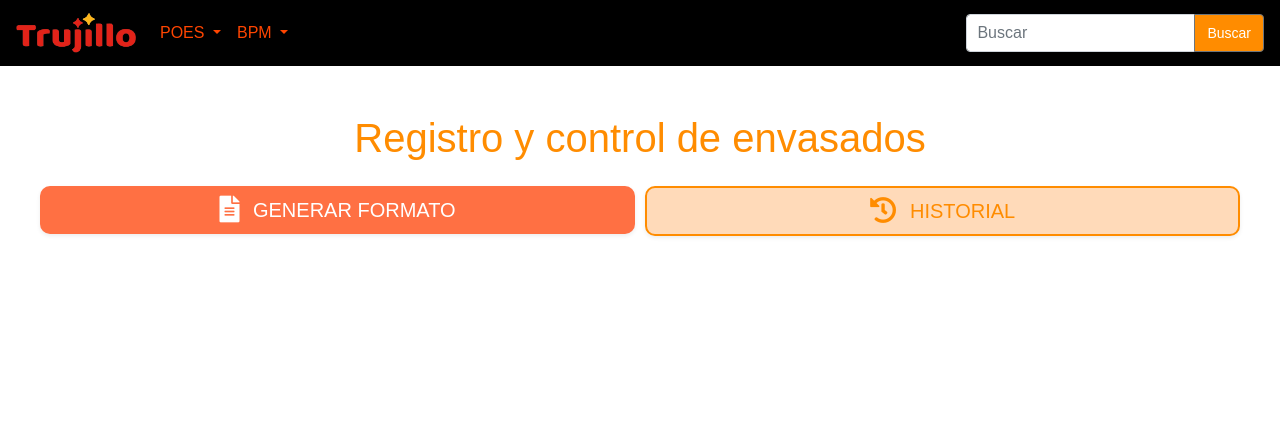
After one commit to robcartome/INGRESO-DE-FORMATOS-EN-PRODUCCI-N, a Flask app: page /control_envasados/ in a window 1280 px wide. The commit adds this page. Shown: the top 436 px of the page. Run offline with Flask 3, Linux system fonts and the light colour scheme; data that the repository does not hold is empty; some libraries are stand-ins or nearby versions.

Commit message:
envasados

```diff
--- a/Vistas.sql
+++ b/Vistas.sql
@@ -155,6 +155,5 @@ LEFT JOIN
 JOIN
     condiciones_ambientales ca ON ca.idcondicionambiental = d.fk_idcondicion_ambiental;
 
-DROP VIEW v_detalle_control_CA
 
-SELECT * FROM v_detalle_control_CA
+SELECT * FROM public.registros_controles_envasados
--- a/app.py
+++ b/app.py
@@ -6,6 +6,7 @@ from routes.lavado_manos import lavadoMano
 from routes.control_general_personal import controlGeneral
 from routes.kardex import kardex
 from routes.control_condiciones_ambientales import condiciones_ambientales
+from routes.registro_control_envasados import controlEnvasados
 
 app = Flask(__name__)
 
@@ -15,6 +16,7 @@ app.register_blueprint(lavadoMano, url_prefix = "/lavado_Manos")
 app.register_blueprint(controlGeneral, url_prefix='/control_general')
 app.register_blueprint(kardex, url_prefix='/kardex')
 app.register_blueprint(condiciones_ambientales, url_prefix='/condiciones_ambientales')
+app.register_blueprint(controlEnvasados, url_prefix='/control_envasados')
 
 # Definiendo la ruta por defecto
 @app.route('/')
--- /dev/null
+++ b/routes/registro_control_envasados.py
@@ -0,0 +1,58 @@
+import os
+
+from flask import Blueprint, render_template, request, jsonify
+from connection.database import execute_query
+from datetime import datetime
+from collections import defaultdict
+from  .utils.helpers import image_to_base64
+from  .utils.helpers import generar_reporte
+
+########## PARA REGISTRO Y CONTROL DE ENVASADOS ###################################################################################
+
+controlEnvasados = Blueprint('control_envasados', __name__)
+
+@controlEnvasados.route('/', methods=['GET', 'POST'])
+def control_envasados():
+    if request.method == 'GET':
+        try:
+            # Obtener a los trabajadores
+            query_registros_envasados = """SELECT * FROM registros_controles_envasados"""
+            control_envasados = execute_query(query_registros_envasados)
+
+            return render_template('registro_control_envasados.html', control_envasados=control_envasados)
+
+        except Exception as e:
+            print(f"Error al obtener datos: {e}")
+            return render_template('registro_control_envasados.html')
+
+    elif request.method == 'POST':
+        try:
+            # Obtener datos del formulario
+            fechaLavado = request.form.get('fechaLavado')
+            horaLavado = request.form.get('horaLavado')
+            selectTrabajador = request.form.get('selectTrabajador')
+
+            # Verificar si hay un formato 'CREADO' para el tipo de formato 2
+            query_formatos = "SELECT idlavadomano FROM lavadosmanos WHERE fk_idtipoformatos = 2 AND estado = 'CREADO'"
+            formato = execute_query(query_formatos)
+
+            if not formato:
+                return jsonify({'status': 'error', 'message': 'No se encontró un formato válido para registrar el lavado de manos.'}), 400
+
+            try:
+                # Insertar lavado de manos
+                query_insertar_trabajador = """
+                    INSERT INTO detalle_lavados_manos (fecha, hora, fk_idtrabajador, fk_idlavadomano)
+                    VALUES (%s, %s, %s, %s);
+                """
+
+                execute_query(query_insertar_trabajador, (fechaLavado, horaLavado, selectTrabajador, formato[0]['idlavadomano']))
+            except Exception as e:
+                # Convertir el mensaje de error a string
+                return jsonify({'status': 'error', 'message': str(e)}), 500
+
+            return jsonify({'status': 'success', 'message': 'Lavado de manos registrado.'}), 200
+
+        except Exception as e:
+            print(f"Error al procesar la solicitud POST: {e}")
+            return jsonify({'status': 'error', 'message': 'Ocurrió un error al registrar el lavado de manos.'}), 500
--- a/templates/base.html
+++ b/templates/base.html
@@ -61,6 +61,10 @@
                             <img src="{{ url_for('static', filename='img/ambiental.png') }}" alt="Control personal" width="20" height="20" class="mr-2">
                             Control de condiciones ambientales
                         </a>
+                        <a class="dropdown-item d-flex align-items-center" href="{{ url_for('control_envasados.control_envasados') }}">
+                            <img src="{{ url_for('static', filename='img/envasados.png') }}" alt="Control personal" width="20" height="20" class="mr-2">
+                            Registro y control de envasados
+                        </a>
                     </div>
                 </li>
             </ul>
--- /dev/null
+++ b/templates/registro_control_envasados.html
@@ -0,0 +1,36 @@
+{% extends "base.html" %}
+
+{% block title %}Control de envasados{% endblock %}
+
+{% block content %}
+
+<div class="container-fluid">
+    <h1 class="mb-4 text-center" style="color: #FF8C00;">Registro y control de envasados</h1>
+
+    <!-- Botón para generar el formato -->
+    {% if not control_envasados %}
+        <div class="form-row mb-4 text-center">
+            <!-- Botón de Generar Formato -->
+            <div class="col-lg-6 col-md-6 mb-3">
+                <button type="button" class="btn btn-lg btn-block shadow-sm"
+                    style="background-color: #FF7043; color: white; border-radius: 10px;"
+                    onclick="generarFormatoLavadoManos()">
+                    <i class="fas fa-file-alt fa-lg mr-2"></i> GENERAR FORMATO
+                </button>
+            </div>
+
+            <!-- Botón de Historial -->
+            <div class="col-lg-6 col-md-6 mb-3">
+                <button type="button" class="btn btn-lg btn-block shadow-sm"
+                    style="background-color: #FFDAB9; color: #FF8C00; border: 2px solid #FF8C00; border-radius: 10px;"
+                    data-toggle="modal" data-target="#historialLavadoManos">
+                    <i class="fas fa-history fa-lg mr-2"></i> HISTORIAL
+                </button>
+            </div>
+        </div>
+    {% endif %}
+
+</div>
+
+
+{% endblock %}
```
Also changed, not shown: Creacion_tablas.sql (+23 -0 lines), routes/control_condiciones_ambientales.py (line endings or trailing spaces), static/img/envasados.png (added), static/js/registro_control_envasados.js (added), 2 other files.
